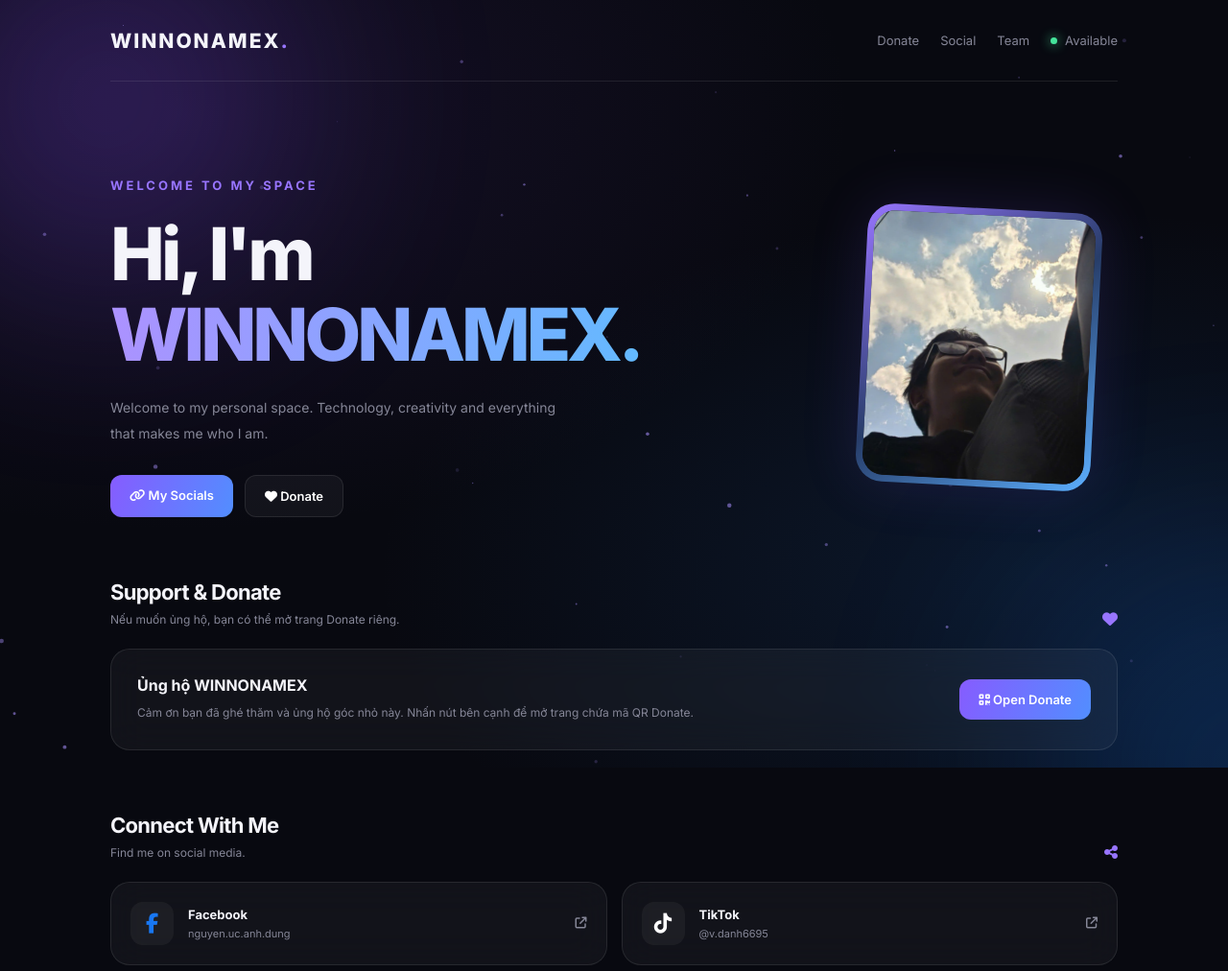
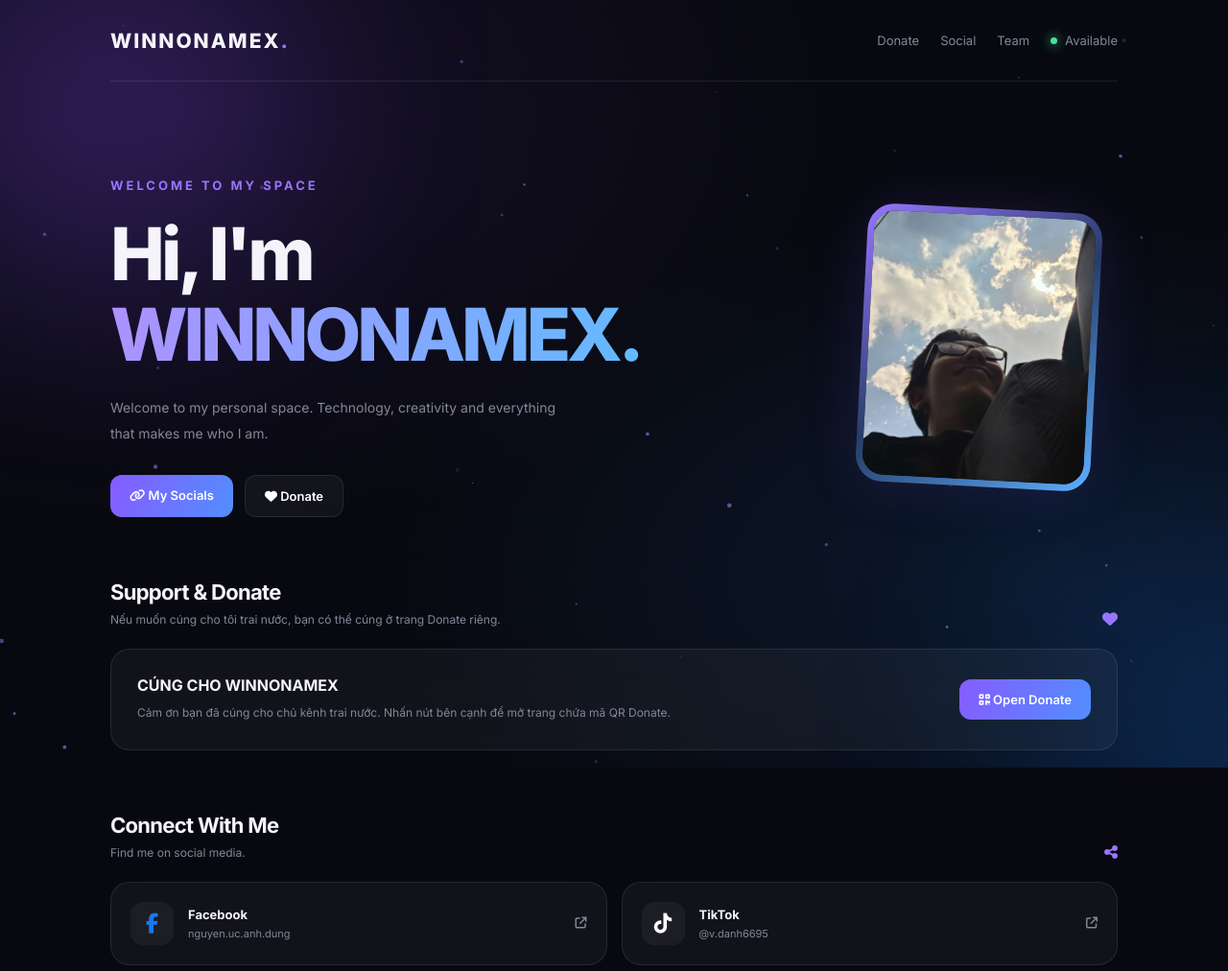
Before and after one commit to winnonamex/WINNONAMEX29, a plain HTML site: page index.html in a window 1280 px wide. Shown: the top 1012 px of the page at 96% size. Drawn offline with Linux system fonts and the light colour scheme.

Commit message:
Update index.html

```diff
--- a/index.html
+++ b/index.html
@@ -52,7 +52,7 @@ footer{border-top:1px solid var(--border);padding:28px 0;display:flex;justify-co
 <div class="container">
 <nav><div class="logo">WINNONAMEX<span>.</span></div><div class="nav-right"><a href="#donate">Donate</a><a href="#social">Social</a><a href="#team">Team</a><div class="nav-status"><span class="dot"></span><span>Available</span></div></div></nav>
 <header class="hero"><div><div class="hello">WELCOME TO MY SPACE</div><h1>Hi, I'm<br><span>WINNONAMEX.</span></h1><p class="hero-desc">Welcome to my personal space. Technology, creativity and everything that makes me who I am.</p><div class="hero-buttons"><a href="#social" class="btn primary"><i class="fa-solid fa-link"></i> My Socials</a><a href="donate.html" class="btn secondary"><i class="fa-solid fa-heart"></i> Donate</a></div></div><div class="avatar-wrap"><div class="avatar-box"><img class="avatar" src="avatar.jpg" alt="WINNONAMEX"></div></div></header>
-<section id="donate" class="reveal"><div class="section-heading"><div><h2>Support &amp; Donate</h2><p>Nếu muốn ủng hộ, bạn có thể mở trang Donate riêng.</p></div><i class="fa-solid fa-heart" style="color:#9875ff"></i></div><div class="glass donate-panel"><div><h3>Ủng hộ WINNONAMEX</h3><p>Cảm ơn bạn đã ghé thăm và ủng hộ góc nhỏ này. Nhấn nút bên cạnh để mở trang chứa mã QR Donate.</p></div><a href="donate.html" class="btn primary donate-link"><i class="fa-solid fa-qrcode"></i> Open Donate</a></div></section>
+<section id="donate" class="reveal"><div class="section-heading"><div><h2>Support &amp; Donate</h2><p>Nếu muốn cúng cho tôi trai nước, bạn có thể cúng ở trang Donate riêng.</p></div><i class="fa-solid fa-heart" style="color:#9875ff"></i></div><div class="glass donate-panel"><div><h3>CÚNG CHO WINNONAMEX</h3><p>Cảm ơn bạn đã cúng cho chủ kênh trai nước. Nhấn nút bên cạnh để mở trang chứa mã QR Donate.</p></div><a href="donate.html" class="btn primary donate-link"><i class="fa-solid fa-qrcode"></i> Open Donate</a></div></section>
 <section id="social" class="reveal"><div class="section-heading"><div><h2>Connect With Me</h2><p>Find me on social media.</p></div><i class="fa-solid fa-share-nodes" style="color:#9875ff"></i></div><div class="social-grid" id="socialGrid"></div></section>
 <section id="team" class="reveal"><div class="section-heading"><div><h2>My Team</h2><p>Những người đang cộng tác cùng mình.</p></div><i class="fa-solid fa-users" style="color:#9875ff"></i></div><div class="team-grid">
 <a class="glass team-card" href="https://discordapp.com/users/911107392001961987" target="_blank" rel="noopener noreferrer" aria-label="Mở hồ sơ Discord của DH">
```
